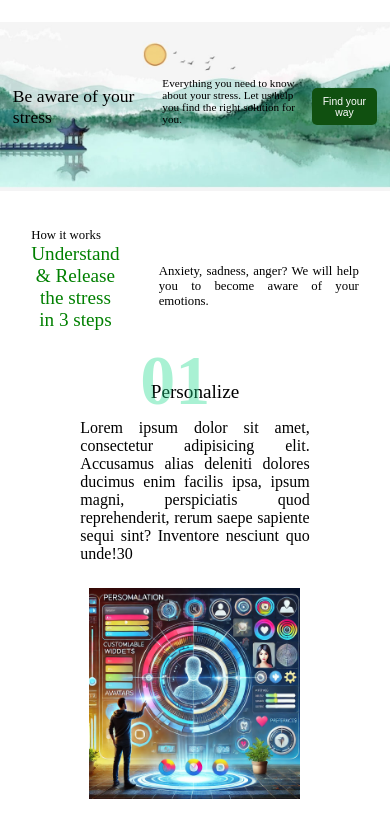
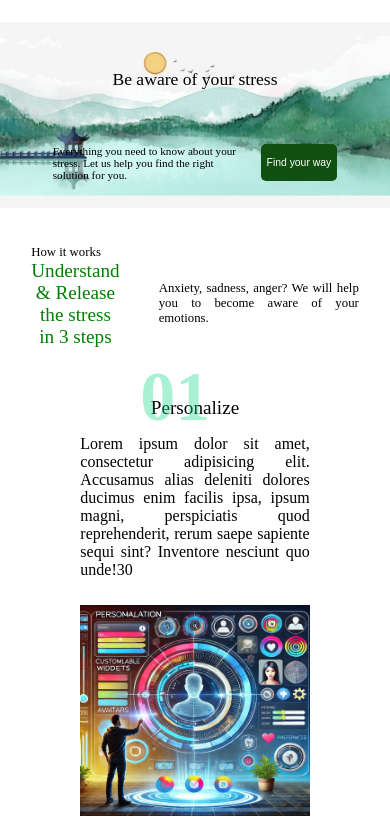
Before and after one commit to YevheniiKyr/health_site_macket, a website: page index.html in a window 390 px wide. Shown: the part 53-871 px from the top of the page. Drawn offline with Linux system fonts and the light colour scheme; a web font is replaced by a local one.

Commit message:
add basic adaptivity for landscape orientation

```diff
--- a/styles/footer.css
+++ b/styles/footer.css
@@ -80,3 +80,9 @@
         width: 90%;
     }
 }
+/*and(max-width: 1024px)*/
+@media (max-width: 1024px) and (orientation: landscape) {
+    .footer {
+        margin-top: 23vh;
+    }
+}
--- a/styles/invitation.css
+++ b/styles/invitation.css
@@ -27,7 +27,7 @@
     justify-content: center;
     align-items: center;
     width: 48%;
-    height: 50%;
+    height: unset;
     z-index: 20;
     background-color: #ffffff;
     border: 2px solid #efe9e9;
--- a/styles/landing.css
+++ b/styles/landing.css
@@ -102,7 +102,7 @@
 
 @media (max-width: 576px) {
     .landing {
-        height: 30vh;
+        height: 33vh;
     }
 
     .landing-title {
@@ -125,11 +125,12 @@
 
 @media (max-width: 450px) {
     .landing {
-        height: 20vh;
+        height: 22vh;
     }
 
     .landing {
         display: flex;
+        flex-wrap: wrap;
         flex-direction: row;
         justify-content: center;
         align-items: center;
@@ -137,10 +138,17 @@
     }
 
     .landing-title {
-        margin-top: 0;
-        margin-left: 0.8rem;
+        flex-basis: 50%;
+        margin-top: 20px;
+        margin-left: 0;
+        margin-bottom: 0;
+        text-align: center
     }
+
     .landing-text {
+        flex-basis: 50%;
+        align-self: center;
+        margin-bottom: 0;
         margin-top: 0;
         margin-left: 0.8rem;
     }
@@ -153,3 +161,9 @@
         margin-left: 0.8rem;
     }
 }
+
+@media screen and (max-height: 500px) and (orientation: landscape) {
+    .landing {
+        height: 70vh;
+    }
+}
--- a/styles/solution.css
+++ b/styles/solution.css
@@ -126,6 +126,11 @@
         width: 40%;
     }
 
+    .step-image {
+        width: 100%;
+        height: auto;
+    }
+
     .step-3 {
         margin-left: 0;
         margin-top: 0;
--- a/styles/success.css
+++ b/styles/success.css
@@ -142,3 +142,9 @@
     }
 
 }
+
+@media screen and (max-height: 500px) and (orientation: landscape) {
+    .success {
+        height: 120vh;
+    }
+}
```
